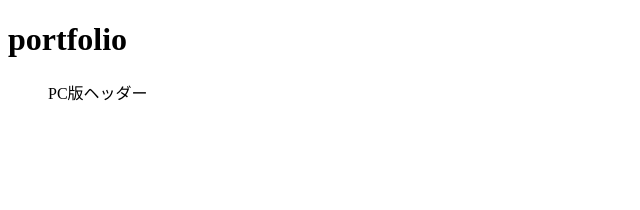
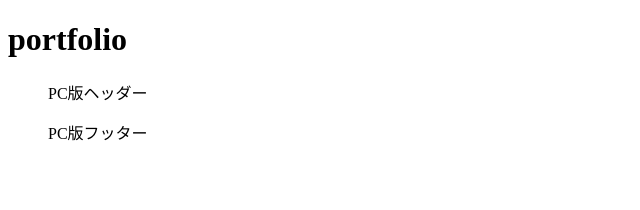
Before and after one commit to isao0214/isaoebisujima.me, a Nuxt app: page / in a window 1280 px wide. Shown: the top 210 px of the page, without its empty margins (0-640 px from the left). Built offline with nearby package versions, Linux system fonts and the light colour scheme.

Commit message:
pages/index.vueにて、~/components/common/FooterPc.vueをimport

```diff
--- a/pages/index.vue
+++ b/pages/index.vue
@@ -9,6 +9,7 @@
     </div>
     <div v-else>
       <header-pc/>
+      <footer-pc/>
     </div>
   </div>
 </template>
@@ -17,6 +18,7 @@
 import HeaderSp from '~/components/common/HeaderSp.vue';
 import HeaderPc from '~/components/common/HeaderPc.vue';
 import FooterSp from '~/components/common/FooterSp.vue';
+import FooterPc from '~/components/common/FooterPc.vue';
 
 export default {
   layout: 'app',
@@ -24,6 +26,7 @@ export default {
     HeaderSp,
     HeaderPc,
     FooterSp,
+    FooterPc,
   },
   asyncData({ isMobile }) {
     return {
```
